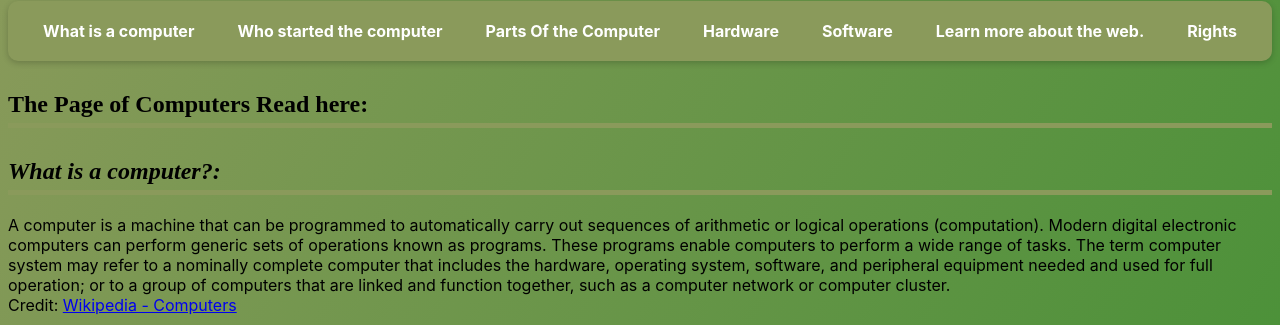
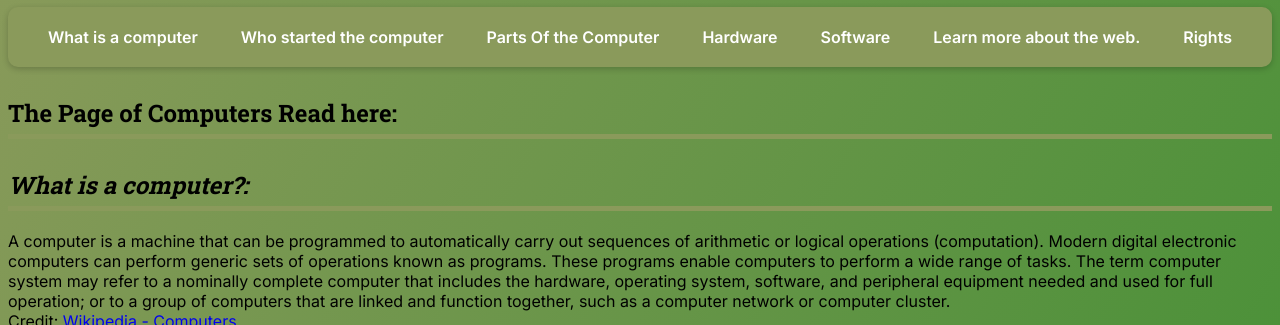
Before and after one commit to computersblog/computer, a plain HTML site: page index.html in a window 1280 px wide. Shown: the part 79-404 px from the top of the page. Drawn offline with Linux system fonts and the light colour scheme.

Commit message:
Update index.html

```diff
--- a/index.html
+++ b/index.html
@@ -4,6 +4,7 @@
 <!--Do not read the code it is very very messy & confusing.-->
     <body>
     <head>
+        <link href="https://fonts.googleapis.com/css2?family=Inter:wght@400;600&family=Roboto+Slab:wght@400;700&display=swap" rel="stylesheet">
         <meta name="viewport" content="width=device-width, initial-scale=1.0">
         <link rel="stylesheet" href="style.css">
         <link rel="icon" href="favicon.jpg" type="image/jpg">
```
